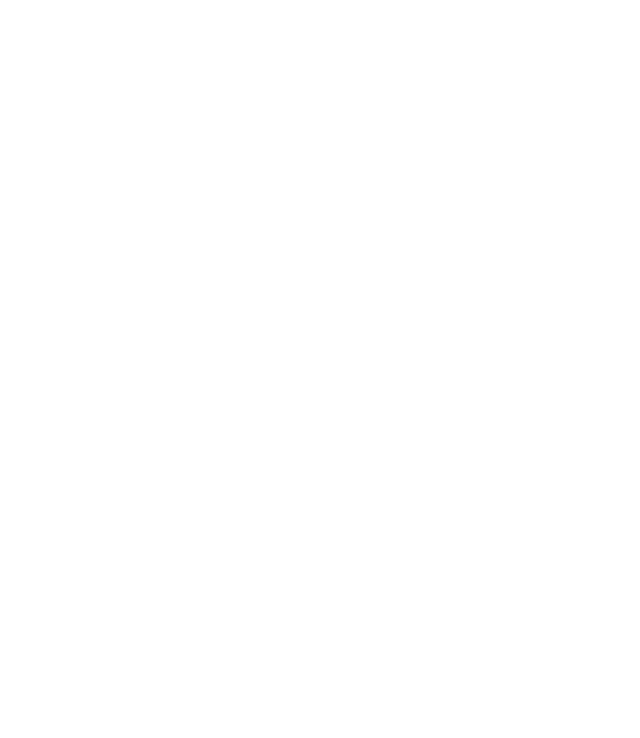
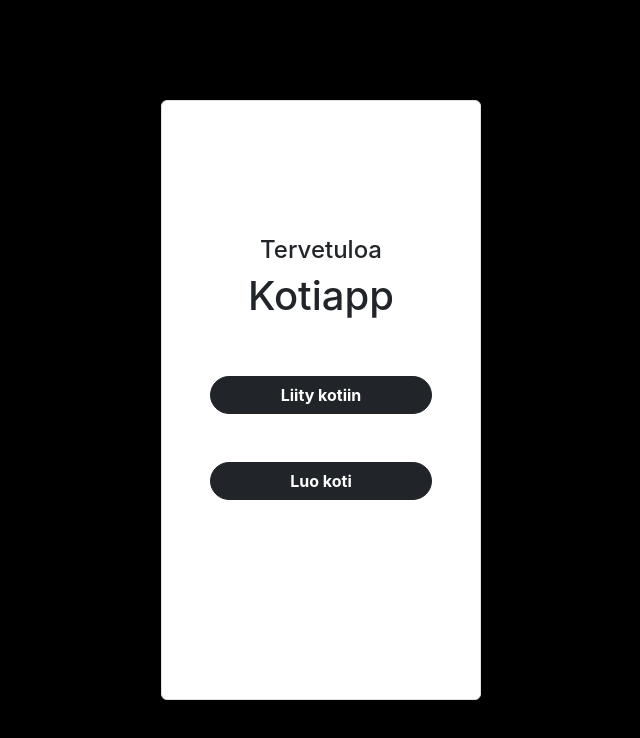
Before and after one commit to LifeofSanteri/homeapp, a React (Create React App) app in the folder frontend/: page /joc in a window 1280 px wide. Before the commit this address had no page. Shown: the top 738 px of the page, without its empty margins (319-959 px from the left). Built offline with nearby package versions, Linux system fonts and the light colour scheme; the HTML template or start-up script is replaced by a standard one.

Commit message:
CreateOrLogin added

```diff
--- a/frontend/src/App.js
+++ b/frontend/src/App.js
@@ -3,7 +3,7 @@
 import Signup from "./Signup";
 import Login from "./Login";
 import Home from "./Home";
-import NewHome from "./NewHome";
+import JoinOrCreate from "./JoinOrCreate";
 import JoinHome from "./JoinHome"; // Create this component
 import CreateHome from "./CreateHome"; // Create this component
 
@@ -14,9 +14,9 @@
         <Route path='/' element={<Login />} />
         <Route path='/signup' element={<Signup />} />
         <Route path='/home' element={<Home />} />
-        <Route path='/newhome' element={<NewHome />} />
-        <Route path="/join" component={JoinHome} />
-        <Route path="/create" component={CreateHome} />
+        <Route path='/joc' element={<JoinOrCreate />} />
+        <Route path="/join" element={<JoinHome/>} />
+        <Route path="/create" element={<CreateHome/>} />
       </Routes>
     </BrowserRouter>
   );
--- a/frontend/src/Home.js
+++ b/frontend/src/Home.js
@@ -3,6 +3,6 @@
 function Home() {
     return (
     <div>Home</div>
-    )
+    );
     }
     export default Home
--- a/frontend/src/NewHome.js
+++ b/frontend/src/JoinOrCreate.js
@@ -1,7 +1,7 @@
 import React from "react";
 import { Link } from "react-router-dom";
 
-function NewHome() {
+function JoinOrCreate() {
   return (
     <div className="d-flex justify-content-center align-items-center vh-100 bg-black">
       <div
@@ -13,14 +13,14 @@
         <div className="d-flex justify-content-center align-items-center bg-white p-3 m-3">
           <div className="bg-white p-3 rounded w-100">
             <div className="mb-5">
-              <Link to="/join"> {/* Use Link for "Join Home" */}
+              <Link to="/join">
                 <button type="submit" className="btn btn-dark w-100 rounded-pill">
                   <strong>Liity kotiin</strong>
                 </button>
               </Link>
             </div>
             <div className="mb-3">
-              <Link to="/create"> {/* Use Link for "Create Home" */}
+              <Link to="/create">
                 <button type="submit" className="btn btn-dark w-100 rounded-pill">
                   <strong>Luo koti</strong>
                 </button>
@@ -33,4 +33,4 @@
   );
 }
 
-export default NewHome;
+export default JoinOrCreate;
```
